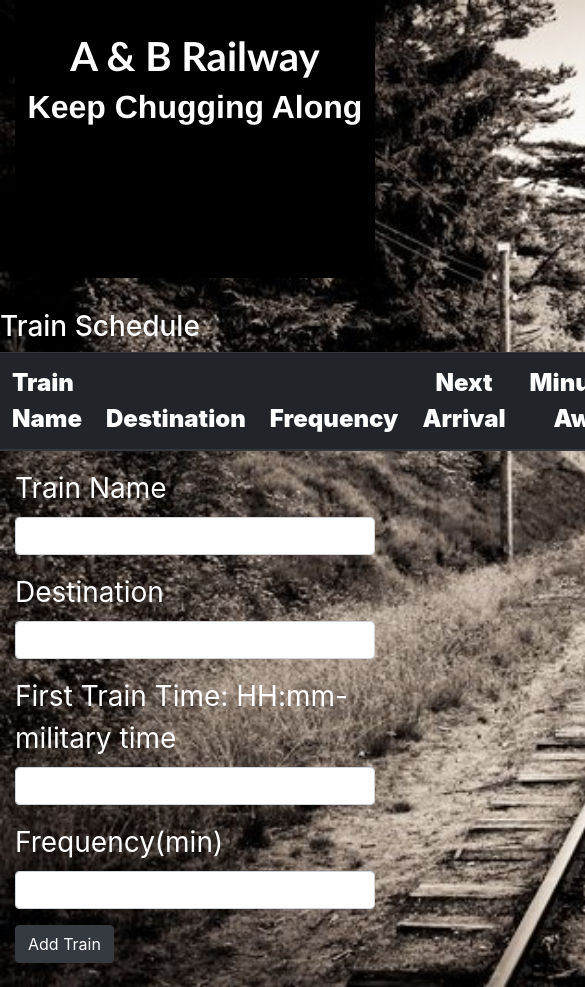
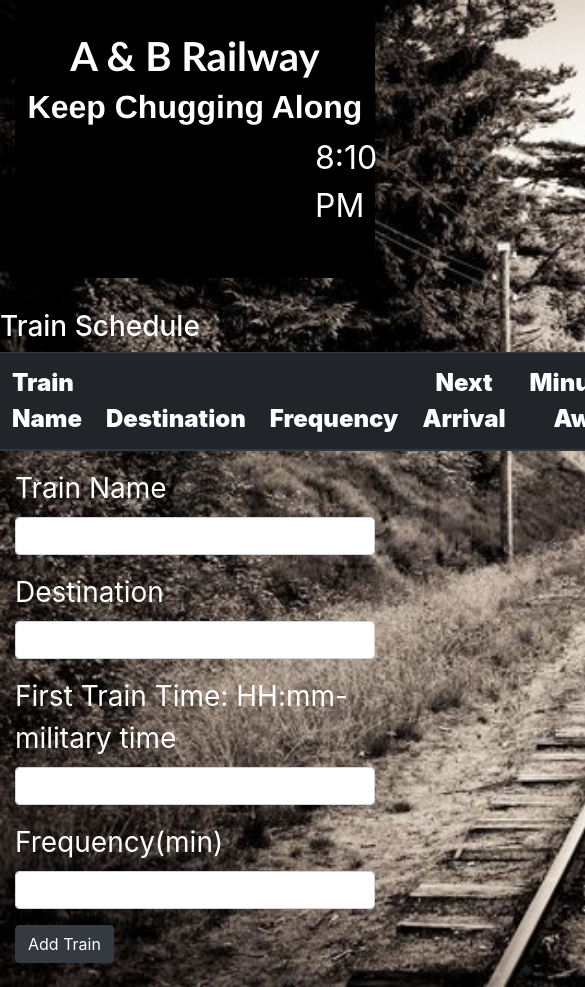
Before and after one commit to burnsandrew88/TrainScheduler, a plain HTML site: page index.html in a window 390 px wide. Shown: the top 987 px of the page, 585 px wide, since content can reach past the window. Drawn offline with nearby package versions, Linux system fonts and the light colour scheme; no server answers.

Commit message:
Media Query

```diff
--- a/app.js
+++ b/app.js
@@ -25,6 +25,7 @@
 
   function currentTime(){
       var current = moment().format('LT');
+    //   var date = moment().format("MMM Do YY");- play around with this later
       $("#currentTime").html(current);
       setTimeout(currentTime, 1000);
   };
--- a/assets/style.css
+++ b/assets/style.css
@@ -40,6 +40,6 @@ strong{
 
 #currentTime{
     color: white;
-    margin-left: 1050px;
+    margin-left: 300px;
     font-size: 32px;
 }
```
